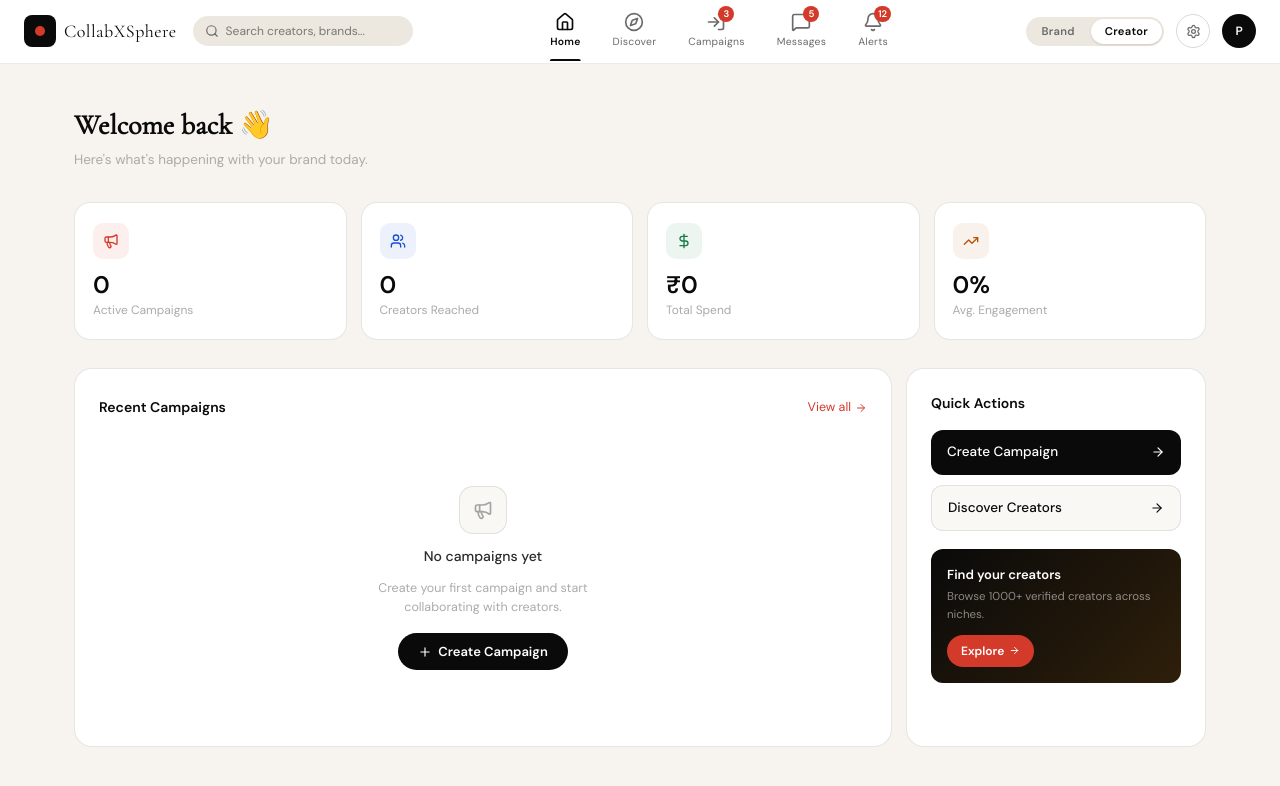
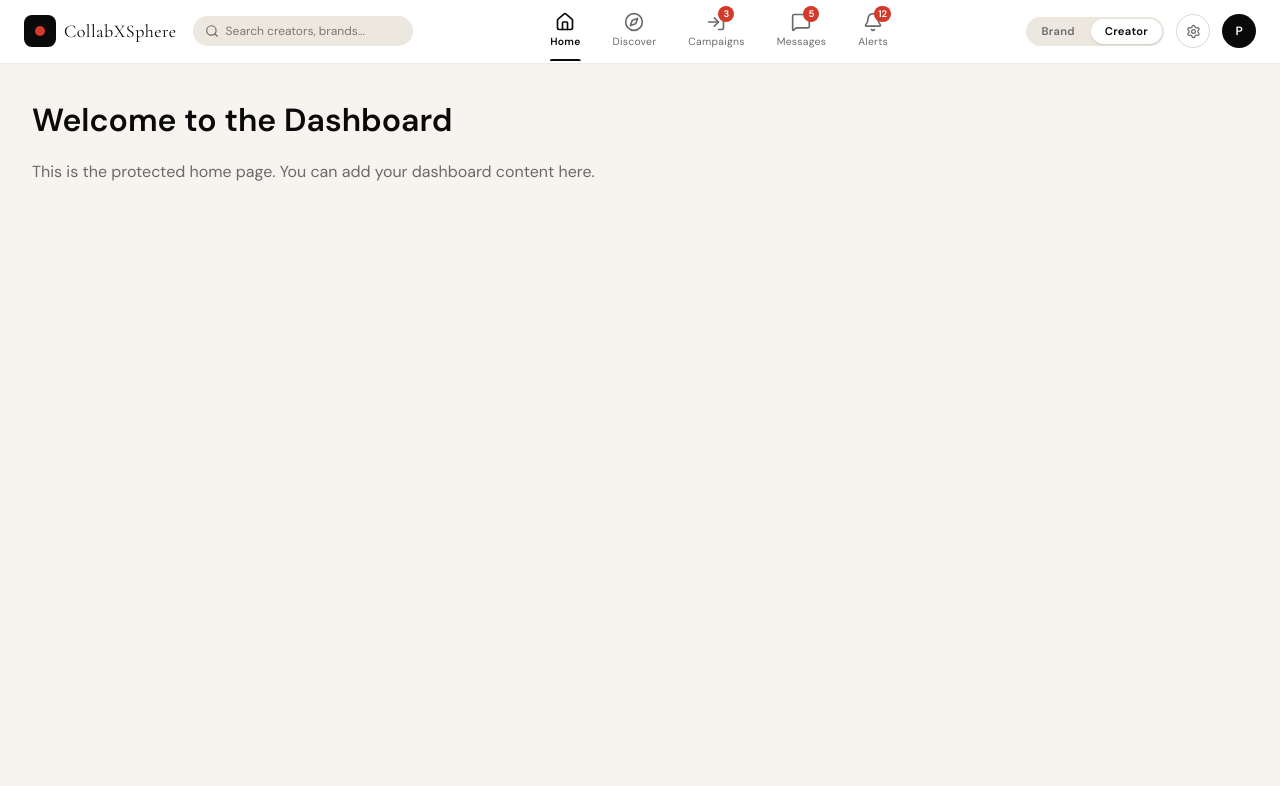
Before and after one commit to RiteshSingh3628/collabX_frontend, a Next.js app: page /home in a window 1280 px wide. Shown: the top 786 px of the page. Built offline with nearby package versions, Linux system fonts and the light colour scheme; no server answers.

Commit message:
separate dashboard

```diff
--- /dev/null
+++ b/src/app/(protected)/dashboard/page.jsx
@@ -0,0 +1,14 @@
+import { getServerSession } from 'next-auth'
+import { authOptions } from '@/lib/utils/auth'
+import { ROLES } from '@/lib/rbac'
+import BrandDashboard from '@/components/Dashboard/BrandDashboard'
+import CreatorDashboard from '@/components/Dashboard/CreatorDashboard'
+
+export default async function Home() {
+  const session = await getServerSession(authOptions)
+  const role = session?.user?.role
+  const user = session?.user
+
+  if (role === ROLES.CREATOR) return <CreatorDashboard user={user} />
+  return <BrandDashboard user={user} />
+}
--- a/src/app/(protected)/home/page.jsx
+++ b/src/app/(protected)/home/page.jsx
@@ -1,14 +1,13 @@
-import { getServerSession } from 'next-auth'
-import { authOptions } from '@/lib/utils/auth'
-import { ROLES } from '@/lib/rbac'
-import BrandDashboard from '@/components/Dashboard/BrandDashboard'
-import CreatorDashboard from '@/components/Dashboard/CreatorDashboard'
 
-export default async function Home() {
-  const session = await getServerSession(authOptions)
-  const role = session?.user?.role
-  const user = session?.user
-
-  if (role === ROLES.CREATOR) return <CreatorDashboard user={user} />
-  return <BrandDashboard user={user} />
+export default function Home() {
+  return (
+    <div style={{ padding: '2rem' }}>
+        <h1 style={{ fontSize: '2rem', fontWeight: 700, marginBottom: '1rem' }}>
+            Welcome to the Dashboard
+        </h1>
+        <p style={{ fontSize: '1rem', color: '#6a6a6a' }}>
+            This is the protected home page. You can add your dashboard content here.
+        </p>
+    </div>
+    )
 }
```
